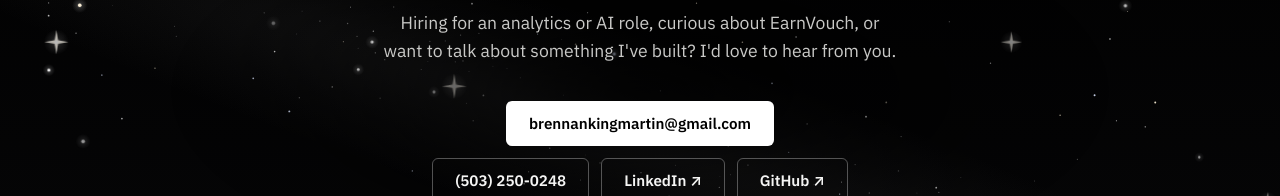
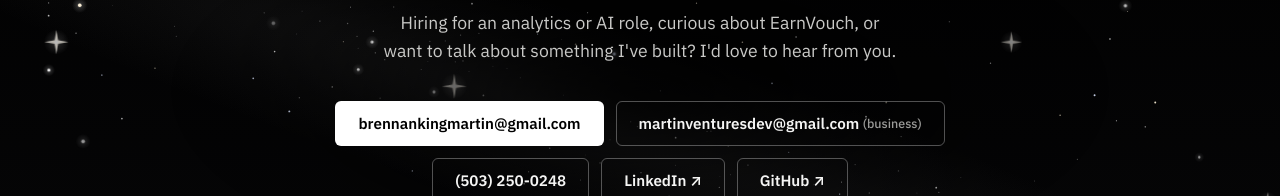
Before and after one commit to BrennanKM/personal-site, a plain HTML site: page index.html in a window 1280 px wide. Shown: the part 11007-11203 px from the top of the page. Drawn offline with Linux system fonts and the light colour scheme; a web font is replaced by a local one.

Commit message:
Add business email (martinventuresdev@gmail.com) to Contact
Co-Authored-By: Claude Opus 5.5 <noreply@anthropic.com>

```diff
--- a/index.html
+++ b/index.html
@@ -865,6 +865,7 @@
       <p>Hiring for an analytics or AI role, curious about EarnVouch, or want to talk about something I've built? I'd love to hear from you.</p>
       <div class="hero-cta">
         <a class="btn btn-primary" href="mailto:brennankingmartin@gmail.com">brennankingmartin@gmail.com</a>
+        <a class="btn btn-ghost" href="mailto:martinventuresdev@gmail.com">martinventuresdev@gmail.com&nbsp;<small>(business)</small></a>
       </div>
       <div class="hero-cta">
         <a class="btn btn-ghost" href="tel:+15032500248">(503) 250-0248</a>
```
